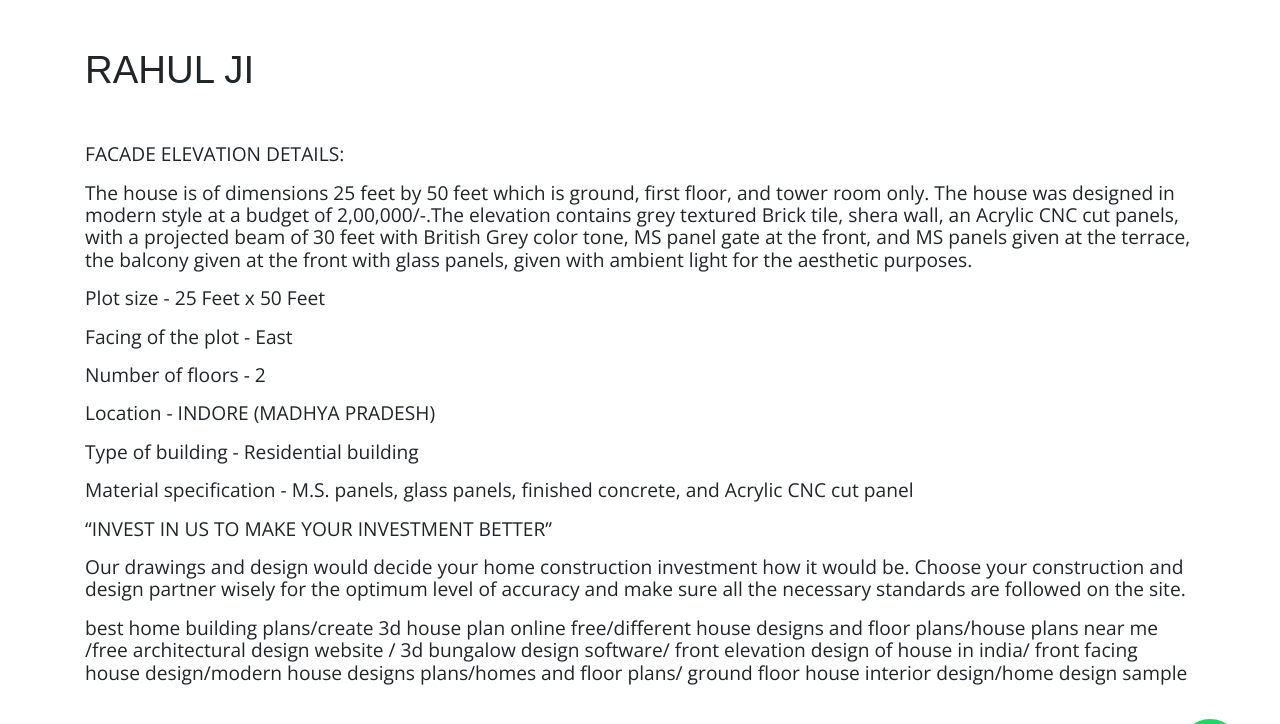
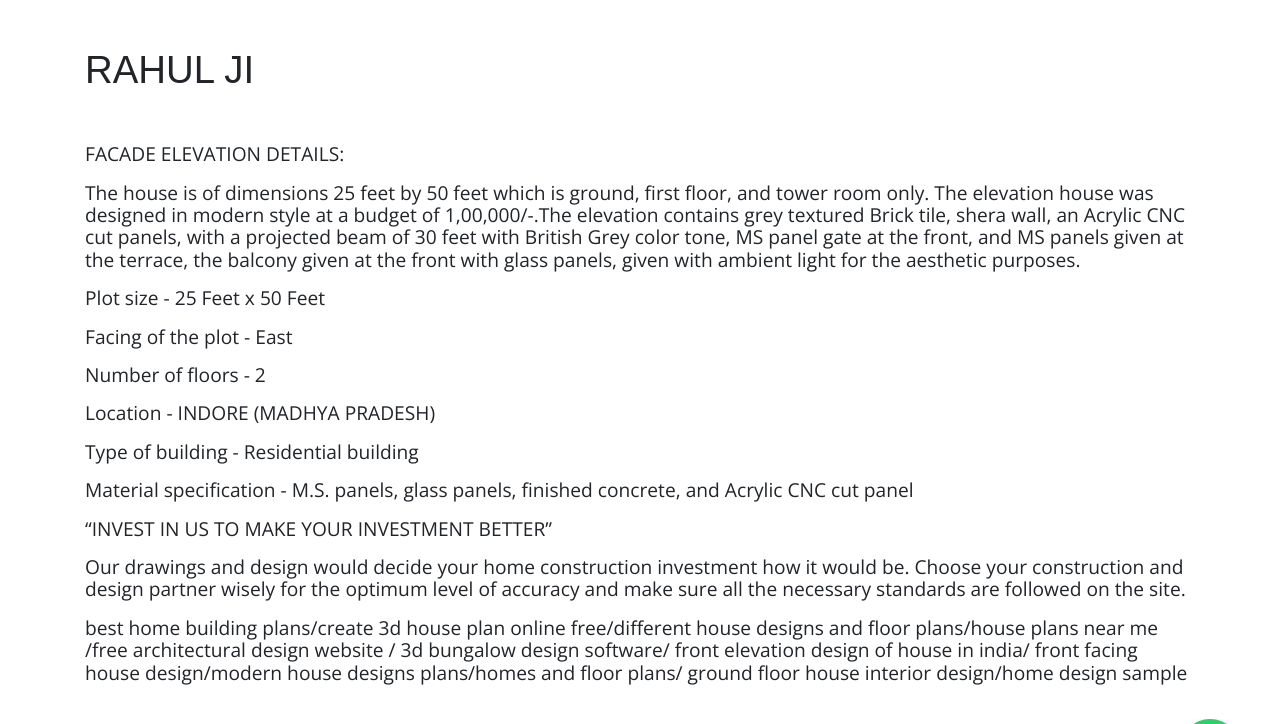
Before and after one commit to samasthiti/samasthiti, a Jekyll site: the page built from _threeddesigns/rahul-ji.md, in a window 1280 px wide and 900 px high, scrolled down 637 px, cut to the strip 81-805 px from the top of the window. Built offline with Jekyll 4.4.1, drawn with Linux system fonts in a browser that asks for light colours; nearby versions of some CDN libraries; comment, search, counter and statistics services are not loaded.

Commit message:
Update from Forestry.io samshthi construction updated _threeddesigns/rahul-ji.md

```diff
--- a/_threeddesigns/rahul-ji.md
+++ b/_threeddesigns/rahul-ji.md
@@ -26,7 +26,7 @@ house_category: 1000-to-2000-sq-ft
 ---
 **FACADE ELEVATION DETAILS:**
 
-The house is of dimensions 25 feet by 50 feet which is ground, first floor, and tower room only. The house was designed in modern style at a budget of 2,00,000/-.The elevation contains grey textured Brick tile, shera wall, an Acrylic CNC cut panels, with a projected beam of 30 feet with British Grey color tone, MS panel gate at the front, and MS panels given at the terrace, the balcony given at the front with glass panels, given with ambient light for the aesthetic purposes.
+The house is of dimensions 25 feet by 50 feet which is ground, first floor, and tower room only. The elevation house was designed in modern style at a budget of 1,00,000/-.The elevation contains grey textured Brick tile, shera wall, an Acrylic CNC cut panels, with a projected beam of 30 feet with British Grey color tone, MS panel gate at the front, and MS panels given at the terrace, the balcony given at the front with glass panels, given with ambient light for the aesthetic purposes.
 
 **Plot size -** 25 Feet x 50 Feet
 
@@ -35,7 +35,6 @@ The house is of dimensions 25 feet by 50 feet which is ground, first floor, and
 **Number of floors -** 2
 
 **Location -** INDORE (MADHYA PRADESH)
-
 
 **Type of building -** Residential building
 
```
